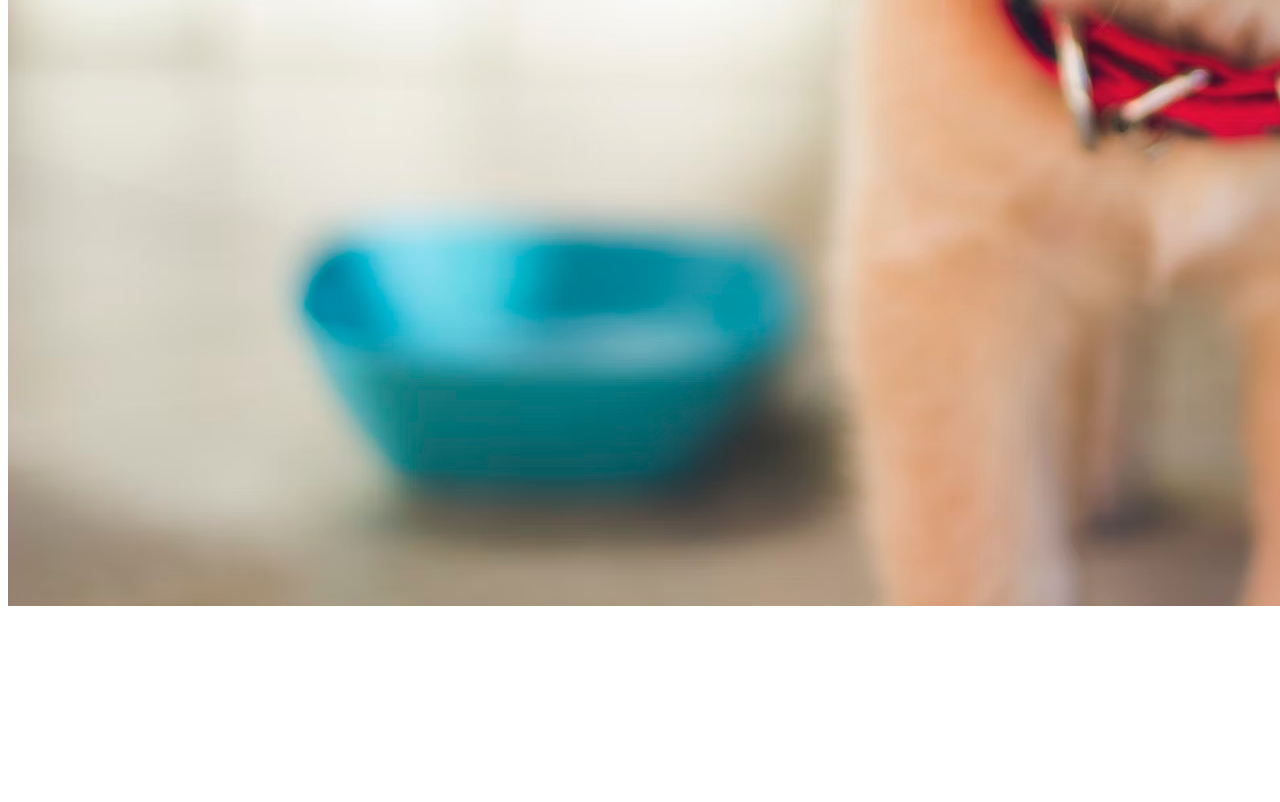
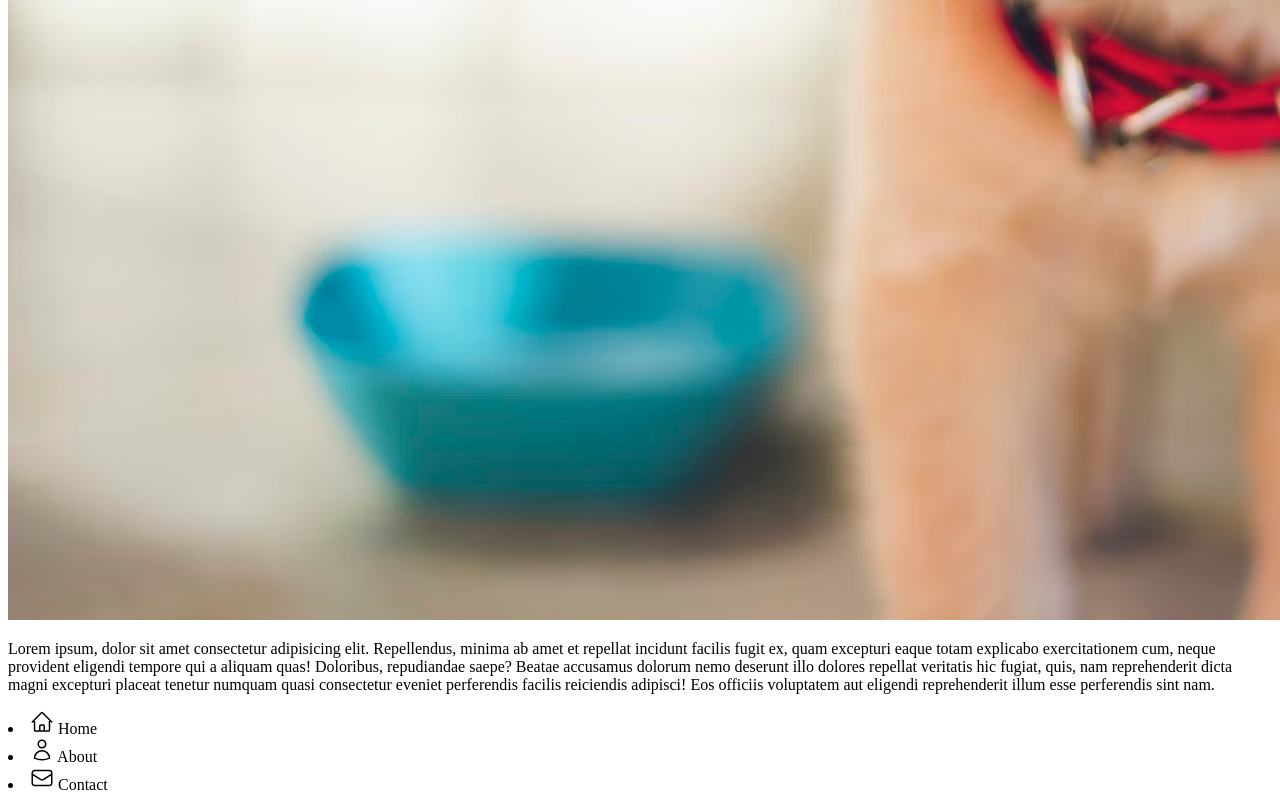
Before and after one commit to samirzjadhav/50Days50Project, a plain HTML site: page day-03-rotating-navigation/index.html in a window 1280 px wide. Shown: the part 1086-1888 px from the top of the page. Before the commit the page ends 1704 px from the top, so only its background shows below. Drawn offline with Linux system fonts and the light colour scheme; a small style sheet from the web is missing.

Commit message:
feat: added icons and styled it

```diff
--- a/day-03-rotating-navigation/index.html
+++ b/day-03-rotating-navigation/index.html
@@ -5,10 +5,15 @@
     <meta name="viewport" content="width=device-width, initial-scale=1.0" />
     <link
       rel="stylesheet"
-      href="https://cdnjs.cloudflare.com/ajax/libs/font-awesome/5.14.0/css/all.min.css"
+      href="https://cdnjs.cloudflare.com/ajax/libs/font-awesome/6.2.0/css/all.min.css"
       integrity="sha512-1PKOgIY59xJ8Co8+NE6FZ+LOAZKjy+KY8iq0G4B3CyeY6wYHN3yt9PW0XpSriVlkMXe40PTKnXrLnZ9+fkDaog=="
       crossorigin="anonymous"
     />
+    <!-- <script
+      src="https://kit.fontawesome.com/f2299c47f0.js"
+      crossorigin="anonymous"
+    ></script> -->
+
     <link rel="stylesheet" href="./style.css" />
     <title>Rotating Navigation</title>
   </head>
@@ -17,10 +22,36 @@
       <div class="circle-container">
         <div class="circle">
           <button id="close">
-            <i class="fas fa-times"></i>
+            <svg
+              xmlns="http://www.w3.org/2000/svg"
+              fill="none"
+              viewBox="0 0 24 24"
+              stroke-width="1.5"
+              stroke="currentColor"
+              class="icon"
+            >
+              <path
+                stroke-linecap="round"
+                stroke-linejoin="round"
+                d="M6 18L18 6M6 6l12 12"
+              />
+            </svg>
           </button>
           <button id="open">
-            <i class="far fa-bars"></i>
+            <svg
+              xmlns="http://www.w3.org/2000/svg"
+              fill="none"
+              viewBox="0 0 24 24"
+              stroke-width="1.5"
+              stroke="currentColor"
+              class="icon"
+            >
+              <path
+                stroke-linecap="round"
+                stroke-linejoin="round"
+                d="M3.75 6.75h16.5M3.75 12h16.5m-16.5 5.25h16.5"
+              />
+            </svg>
           </button>
         </div>
       </div>
@@ -43,8 +74,72 @@
         </p>
         <h3>My Dog</h3>
         <img src="./dog-image.avif" alt="" />
+        <p>
+          Lorem ipsum, dolor sit amet consectetur adipisicing elit. Repellendus,
+          minima ab amet et repellat incidunt facilis fugit ex, quam excepturi
+          eaque totam explicabo exercitationem cum, neque provident eligendi
+          tempore qui a aliquam quas! Doloribus, repudiandae saepe? Beatae
+          accusamus dolorum nemo deserunt illo dolores repellat veritatis hic
+          fugiat, quis, nam reprehenderit dicta magni excepturi placeat tenetur
+          numquam quasi consectetur eveniet perferendis facilis reiciendis
+          adipisci! Eos officiis voluptatem aut eligendi reprehenderit illum
+          esse perferendis sint nam.
+        </p>
       </div>
     </div>
+    <nav>
+      <li>
+        <svg
+          xmlns="http://www.w3.org/2000/svg"
+          fill="none"
+          viewBox="0 0 24 24"
+          stroke-width="1.5"
+          stroke="currentColor"
+          class="icons"
+        >
+          <path
+            stroke-linecap="round"
+            stroke-linejoin="round"
+            d="M2.25 12l8.954-8.955c.44-.439 1.152-.439 1.591 0L21.75 12M4.5 9.75v10.125c0 .621.504 1.125 1.125 1.125H9.75v-4.875c0-.621.504-1.125 1.125-1.125h2.25c.621 0 1.125.504 1.125 1.125V21h4.125c.621 0 1.125-.504 1.125-1.125V9.75M8.25 21h8.25"
+          />
+        </svg>
+        Home
+      </li>
+      <li>
+        <svg
+          xmlns="http://www.w3.org/2000/svg"
+          fill="none"
+          viewBox="0 0 24 24"
+          stroke-width="1.5"
+          stroke="currentColor"
+          class="icons"
+        >
+          <path
+            stroke-linecap="round"
+            stroke-linejoin="round"
+            d="M15.75 6a3.75 3.75 0 11-7.5 0 3.75 3.75 0 017.5 0zM4.501 20.118a7.5 7.5 0 0114.998 0A17.933 17.933 0 0112 21.75c-2.676 0-5.216-.584-7.499-1.632z"
+          />
+        </svg>
+        About
+      </li>
+      <li>
+        <svg
+          xmlns="http://www.w3.org/2000/svg"
+          fill="none"
+          viewBox="0 0 24 24"
+          stroke-width="1.5"
+          stroke="currentColor"
+          class="icons"
+        >
+          <path
+            stroke-linecap="round"
+            stroke-linejoin="round"
+            d="M21.75 6.75v10.5a2.25 2.25 0 01-2.25 2.25h-15a2.25 2.25 0 01-2.25-2.25V6.75m19.5 0A2.25 2.25 0 0019.5 4.5h-15a2.25 2.25 0 00-2.25 2.25m19.5 0v.243a2.25 2.25 0 01-1.07 1.916l-7.5 4.615a2.25 2.25 0 01-2.36 0L3.32 8.91a2.25 2.25 0 01-1.07-1.916V6.75"
+          />
+        </svg>
+        Contact
+      </li>
+    </nav>
     <script src="./script.js"></script>
   </body>
 </html>
--- a/day-03-rotating-navigation/style.css
+++ b/day-03-rotating-navigation/style.css
@@ -0,0 +1,9 @@
+.icon {
+  width: 26px;
+  height: 26px;
+}
+
+.icons {
+  width: 24px;
+  height: 24px;
+}
```
